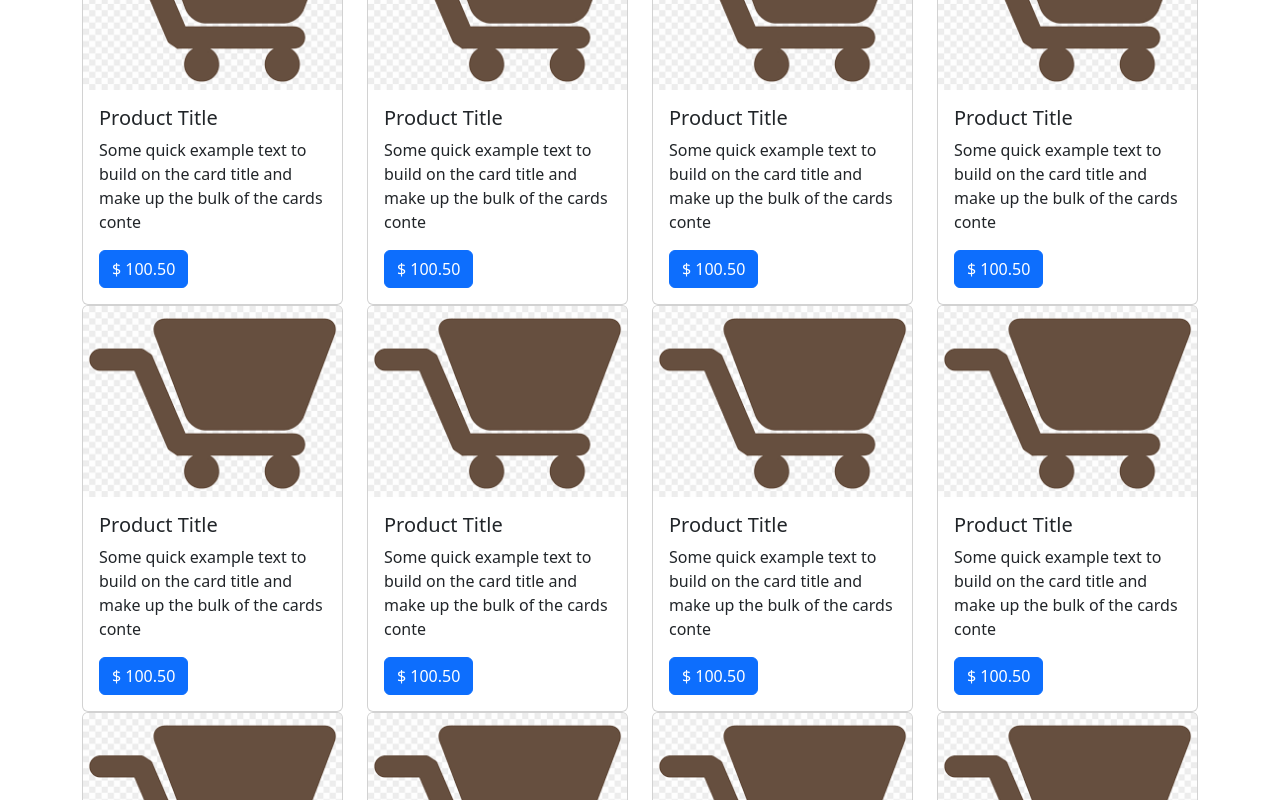
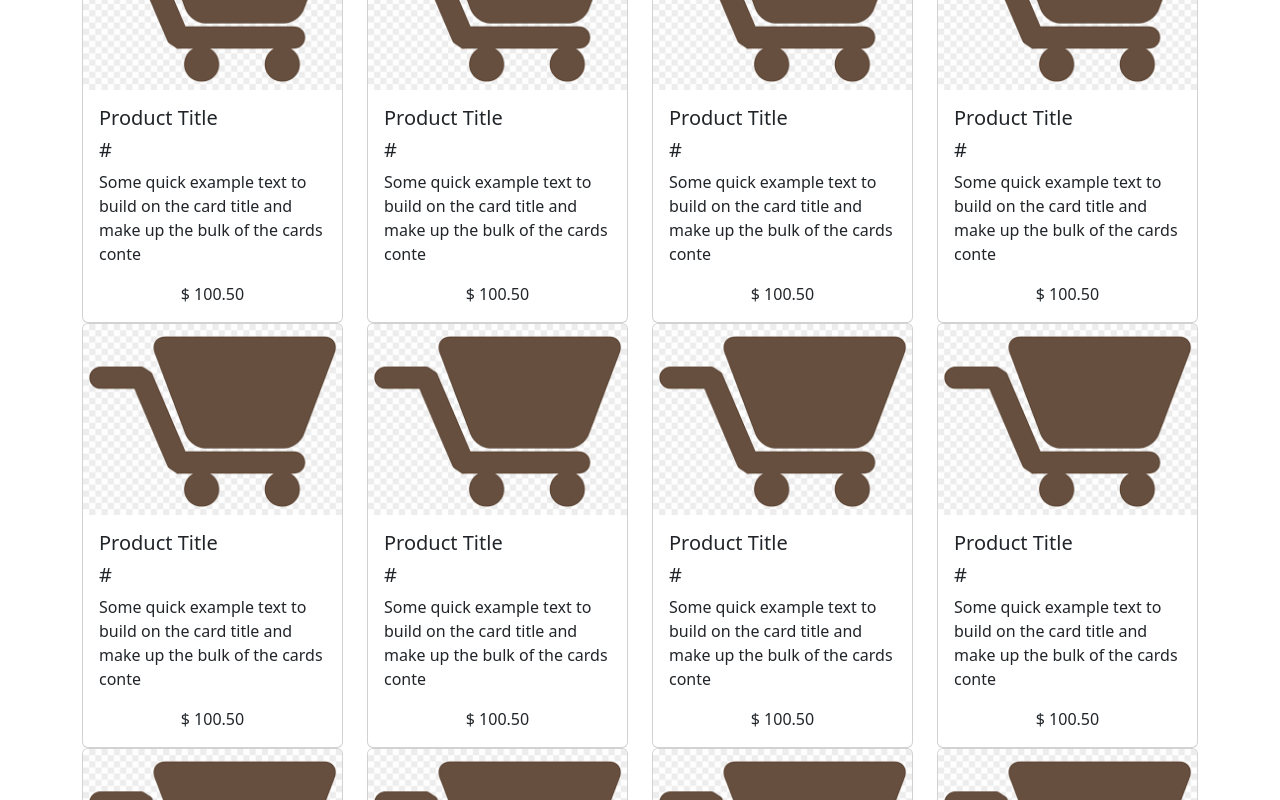
Before and after one commit to rkshaon/ecommerce, a Vue app in the folder frontend/: page / in a window 1280 px wide. Shown: the part 880-1680 px from the top of the page. Built offline with nearby package versions, Linux system fonts and the light colour scheme; no server answers.

Commit message:
frontend: product details added

```diff
--- a/frontend/src/components/support/ProductCardComponent.vue
+++ b/frontend/src/components/support/ProductCardComponent.vue
@@ -1,10 +1,19 @@
 <template>
-    <div class="card" style="">
+    <div class="card">
       <img src="/icon.png" class="card-img-top" alt="Featured-Category-Icon">
       <div class="card-body">
         <h5 class="card-title">{{ product.title }}</h5>
+        <h5 class="card-title">{{ product.id }}</h5>
         <p class="card-text">{{ product.description.slice(0, 90) }}</p>
-        <a href="#" class="btn btn-primary">$ 100.50</a>
+        <router-link class="nav-link btn btn-primary"
+          :to="{
+            name: 'product',
+            params: {
+              product_id: product.id,
+              product_slug: product.product_slug,
+            }
+          }">$ 100.50
+        </router-link>
       </div>
     </div>
 </template>
@@ -16,8 +25,10 @@ export default {
     product: {
       type: Object,
       default: () => ({
+        id: "#",
         title: 'Product Title',
         description: 'Some quick example text to build on the card title and make up the bulk of the cards content.',
+        product_slug: '#',
       }),
     },
   }
--- /dev/null
+++ b/frontend/src/components/support/ProductDetailsComponent.vue
@@ -0,0 +1,12 @@
+<template>
+    <div class="container">
+        <h1>Product Details...</h1>
+    </div>
+</template>
+
+<script>
+
+export default {
+    name: 'ProductDetailsComponent',
+}
+</script>
--- a/frontend/src/router/index.js
+++ b/frontend/src/router/index.js
@@ -2,6 +2,7 @@ import { createRouter, createWebHistory } from "vue-router";
 
 import HomeComponent from '@/components/HomeComponent';
 import CategoryWiseProductComponent from "@/components/CategoryWiseProductComponent";
+import ProductDetailsComponent from "@/components/support/ProductDetailsComponent";
 import NotFoundComponent from '@/components/NotFoundComponent';
 
 
@@ -17,6 +18,11 @@ const routes = [
     component: CategoryWiseProductComponent,
   },
   {
+    path: "/product/:product_id/:product_slug",
+    name: "product",
+    component: ProductDetailsComponent,
+  },
+  {
     path: "/:catchAll(.*)",
     component: NotFoundComponent,
   },
```
